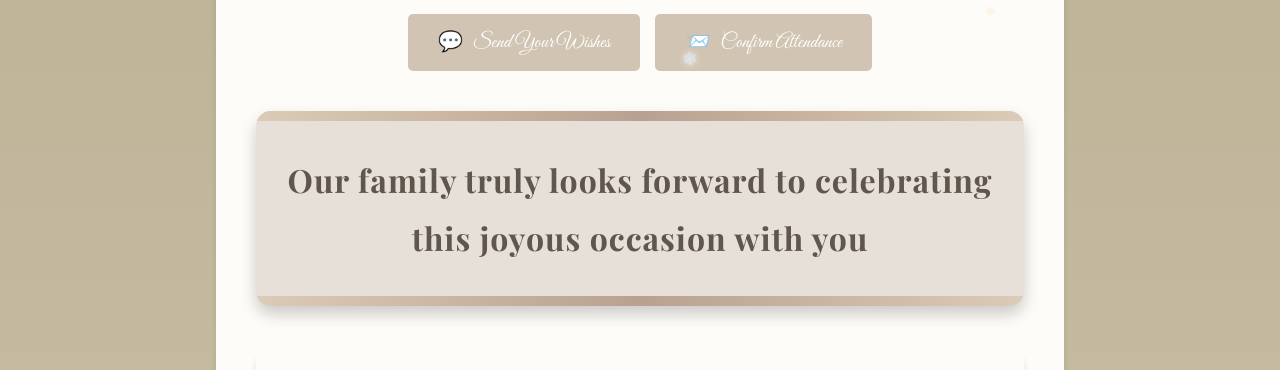
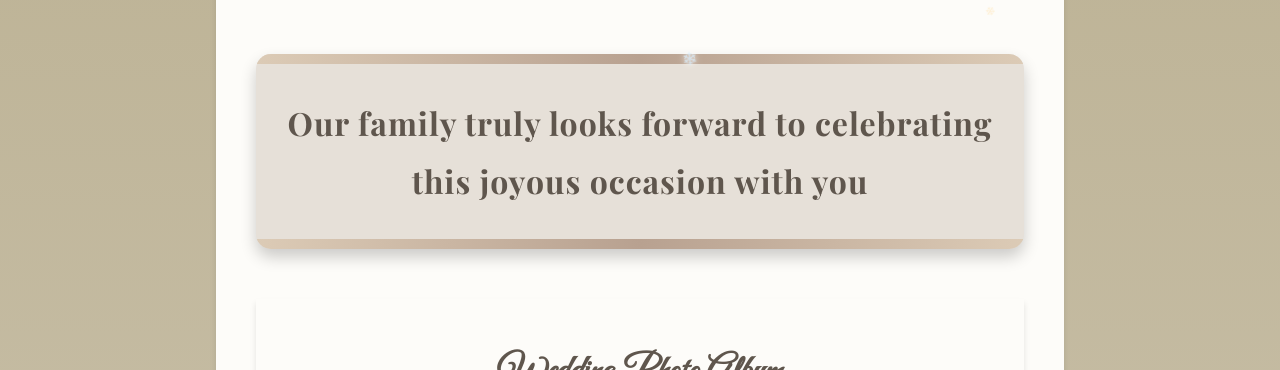
Before and after one commit to riczfe/Stephannie-Ellen-s-wedding-invitation, a plain HTML site: page index.html in a window 1280 px wide. Shown: the part 730-1100 px from the top of the page. Drawn offline with nearby package versions, Linux system fonts and the light colour scheme.

Commit message:
Update index.html

```diff
--- a/index.html
+++ b/index.html
@@ -759,8 +759,8 @@
         <div class="section-two">
             <div class="actions">
                 <div class="actions">
-                    <button id="btn-loi-chuc"><span>&#x1F4AC;</span> Send Your Wishes</button>
-                    <button id="confirmation"><span>&#x1F4E8;</span> Confirm Attendance</button>
+                    <!-- <button id="btn-loi-chuc"><span>&#x1F4AC;</span> Send Your Wishes</button>
+                    <button id="confirmation"><span>&#x1F4E8;</span> Confirm Attendance</button> -->
                     <!-- <button id="btn-mung-cuoi"><span>&#x1F4B0;</span> Mừng cưới</button> -->
                 </div>
                 <!-- RSVP BUTTON -->
```
